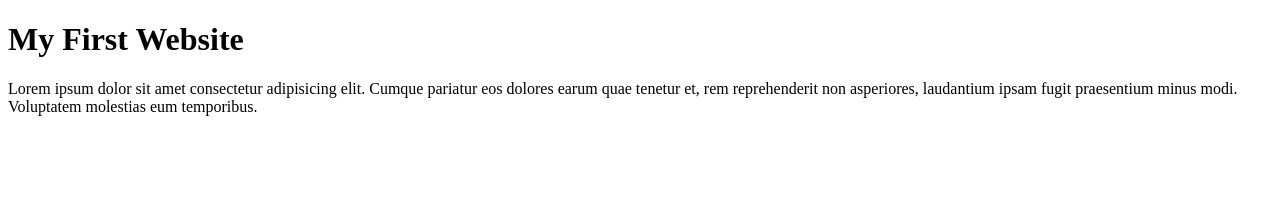
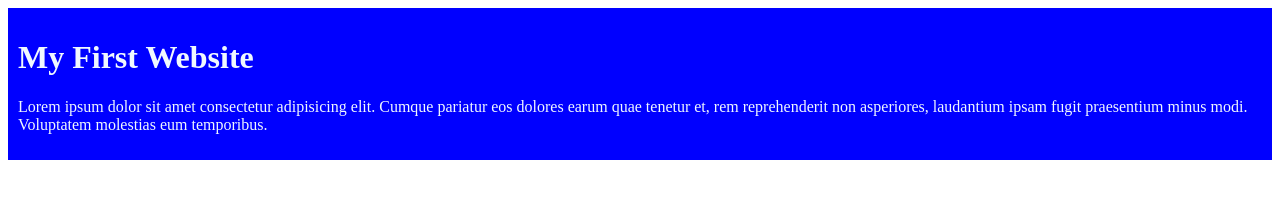
Before and after one commit to Rasel9360/my-first-github-repo, a plain HTML site: page index.html in a window 1280 px wide. Drawn offline with Linux system fonts and the light colour scheme.

Commit message:
my css blog

```diff
--- a/index.html
+++ b/index.html
@@ -4,6 +4,7 @@
     <meta charset="UTF-8">
     <meta name="viewport" content="width=device-width, initial-scale=1.0">
     <title>My First Ever Github Repo </title>
+    <link rel="stylesheet" href="styles/blog.css">
 </head>
 <body>
     <div>
--- /dev/null
+++ b/styles/blog.css
@@ -0,0 +1,5 @@
+div{
+    background-color: blue;
+    color: aliceblue;
+    padding: 10px;
+}
```
